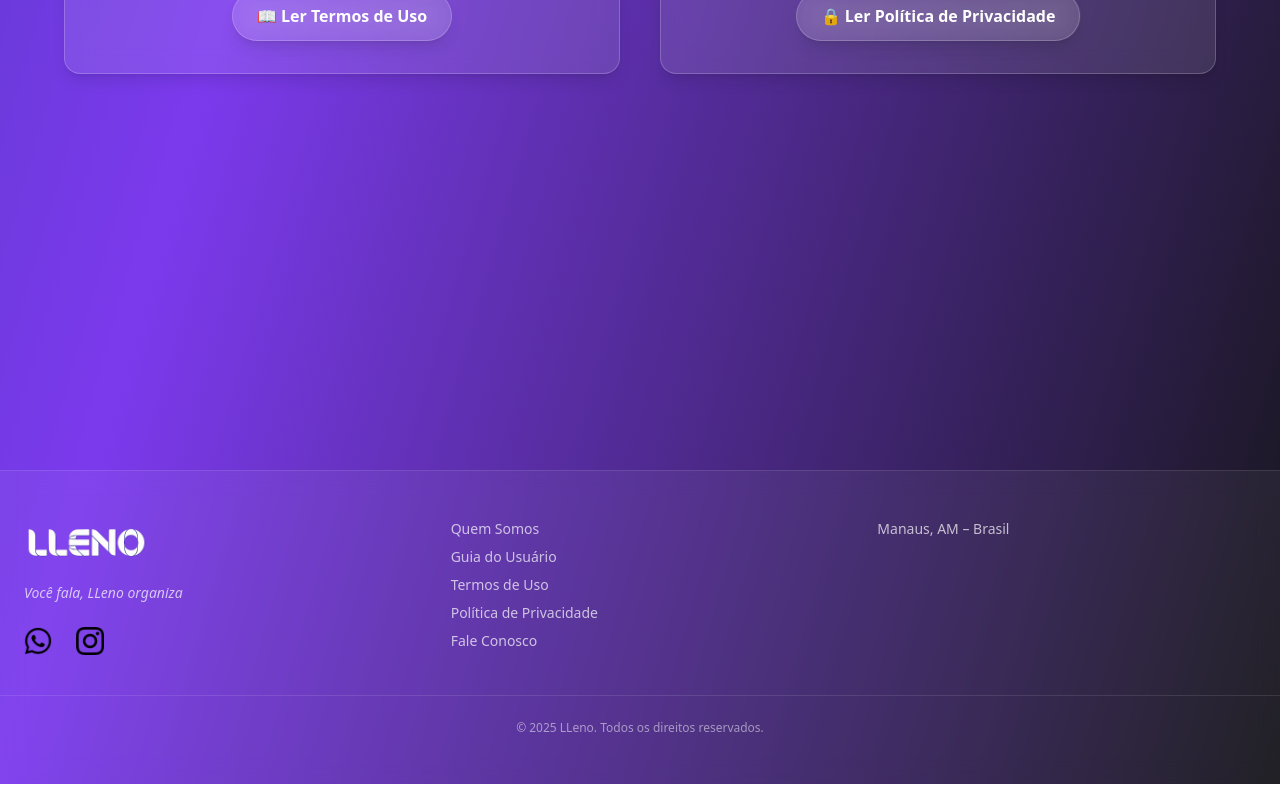
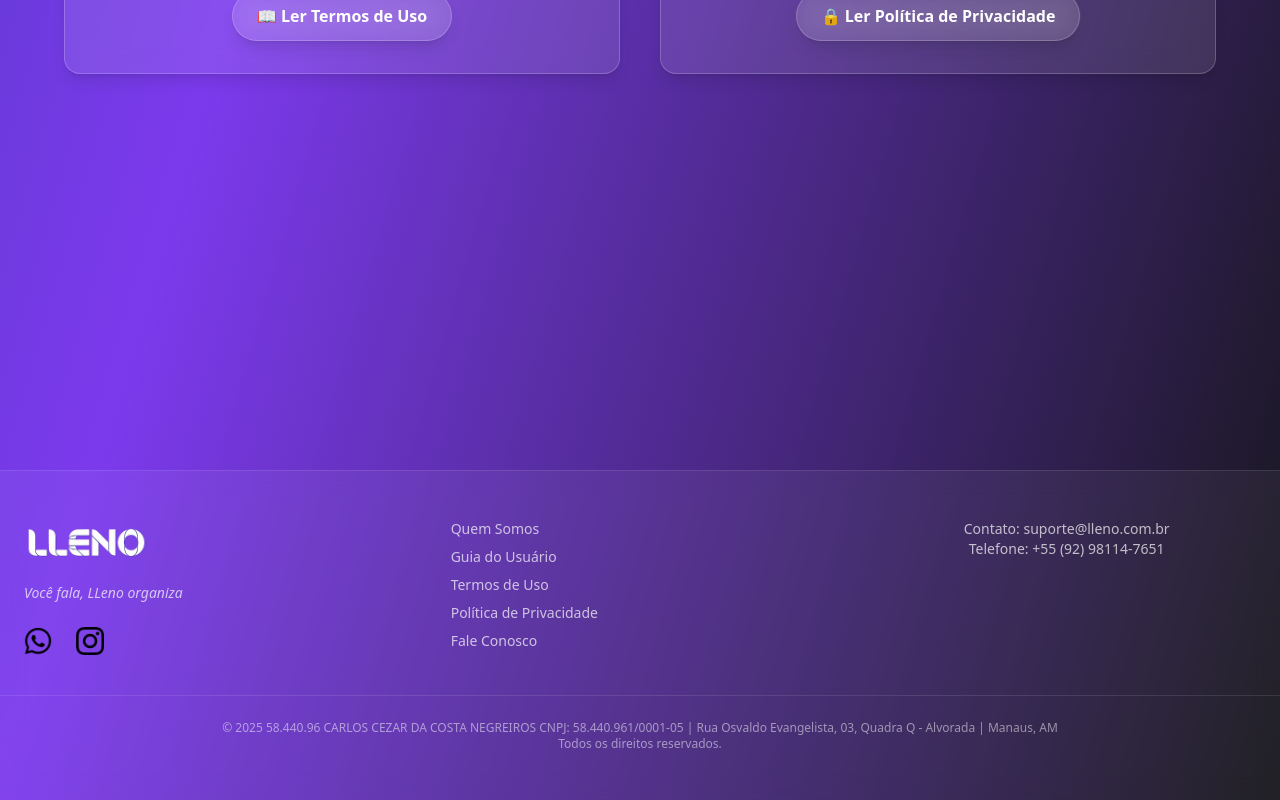
Before and after one commit to jsoesrr/mordomo-landing, a React (Create React App) app: page / in a window 1280 px wide. Shown: the part 3639-4439 px from the top of the page. Built offline with nearby package versions, Linux system fonts and the light colour scheme.

Commit message:
adicionando CPNJ no rodapé pra pegar WABA

```diff
--- a/src/components/Footer.tsx
+++ b/src/components/Footer.tsx
@@ -43,14 +43,17 @@ const Footer = () => {
         </div>
 
         {/* Coluna 3: Localização */}
-        <div className="flex flex-col items-center md:items-start text-sm text-white/70">
-          <p>Manaus, AM – Brasil</p>
+        <div className="flex flex-col items-center md:items-center text-sm text-white/70">
+          <p>Contato: suporte@lleno.com.br</p>
+          <p>Telefone: +55 (92) 98114-7651</p>
         </div>
       </div>
 
       {/* Copyright */}
       <div className="border-t border-white/10 mt-10 pt-6 text-center text-xs text-white/50">
-        © 2025 LLeno. Todos os direitos reservados.
+        © 2025 58.440.96 CARLOS CEZAR DA COSTA NEGREIROS CNPJ: 58.440.961/0001-05 | Rua Osvaldo Evangelista, 03, Quadra Q - Alvorada | Manaus, AM
+        <br />
+        Todos os direitos reservados.
       </div>
     </footer>
   );
```
